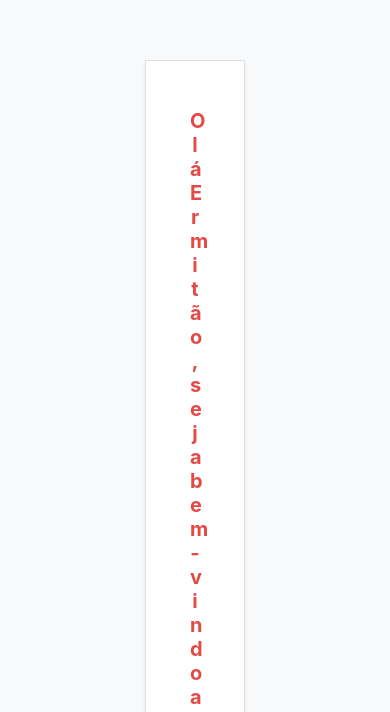
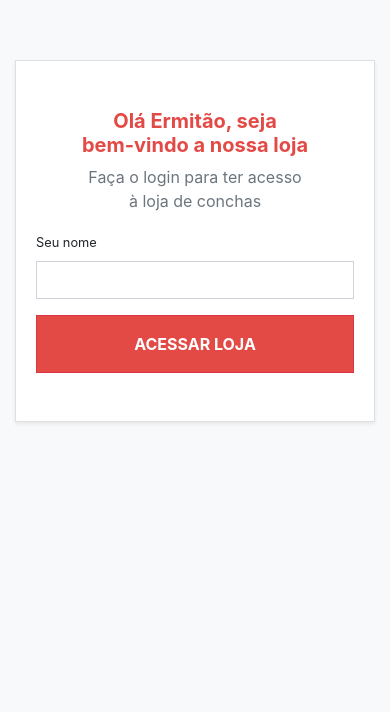
Before and after one commit to antoniofulg/challenge, a Vue app: page /inicio in a window 390 px wide. Shown: the part 132-844 px from the top of the page. Built offline with nearby package versions, Linux system fonts and the light colour scheme.

Commit message:
Corrigido navbar

```diff
--- a/src/components/CheckoutNavBar.vue
+++ b/src/components/CheckoutNavBar.vue
@@ -1,5 +1,5 @@
 <template>
-  <nav class="navbar navbar-expand-lg navbar-dark bg-danger py-3">
+  <nav class="navbar navbar-expand navbar-dark bg-danger py-3">
     <div class="container">
       <a class="navbar-brand">Olá, {{userName ? userName : 'Paguru'}}</a>
       <button class="navbar-toggler" type="button" data-toggle="collapse" data-target="#navbarsExample05" aria-controls="navbarsExample05" aria-expanded="false" aria-label="Toggle navigation">
--- a/src/components/NavBar.vue
+++ b/src/components/NavBar.vue
@@ -1,5 +1,5 @@
 <template>
-  <nav class="navbar navbar-expand-lg navbar-dark bg-danger py-1">
+  <nav class="navbar navbar-expand navbar-dark bg-danger py-1">
     <div class="container">
       <a class="navbar-brand navbar-collapse"><i class="fas fa-circle fa-3x mr-3"></i> Olá, {{userName ? userName : 'Paguru'}}</a>
       <button class="navbar-toggler" type="button" data-toggle="collapse" data-target="#navbarsExample05" aria-controls="navbarsExample05" aria-expanded="false" aria-label="Toggle navigation">
--- a/src/views/Home.vue
+++ b/src/views/Home.vue
@@ -1,6 +1,6 @@
 <template>
   <div class="row text-center mt-5 pt-5">
-    <div class="offset-4 col-4 mt-5 pt-5">
+    <div class="col-sm-12 offset-md-3 col-md-6 offset-lg-3 col-lg-6 offset-xl-4 col-xl-4 mt-5 pt-5">
       <card :padding="true">
         <h5 class="text-danger px-4"><strong>Olá Ermitão, seja<br>bem-vindo a nossa loja</strong></h5>
         <p class="card-text text-muted">Faça o login para ter acesso<br>à loja de conchas</p>
--- a/src/views/Store.vue
+++ b/src/views/Store.vue
@@ -5,7 +5,7 @@
     </div>
 
     <div class="row mt-4">
-      <div v-for="item in itemsList" :key="item.id" class="col-4 mt-5">
+      <div v-for="item in itemsList" :key="item.id" class="offset-sm-2 col-sm-8 offset-md-0 col-md-6 col-lg-4 mt-5">
         <shop-item
           :item="item"
           @addToCart="addToCart"
```
